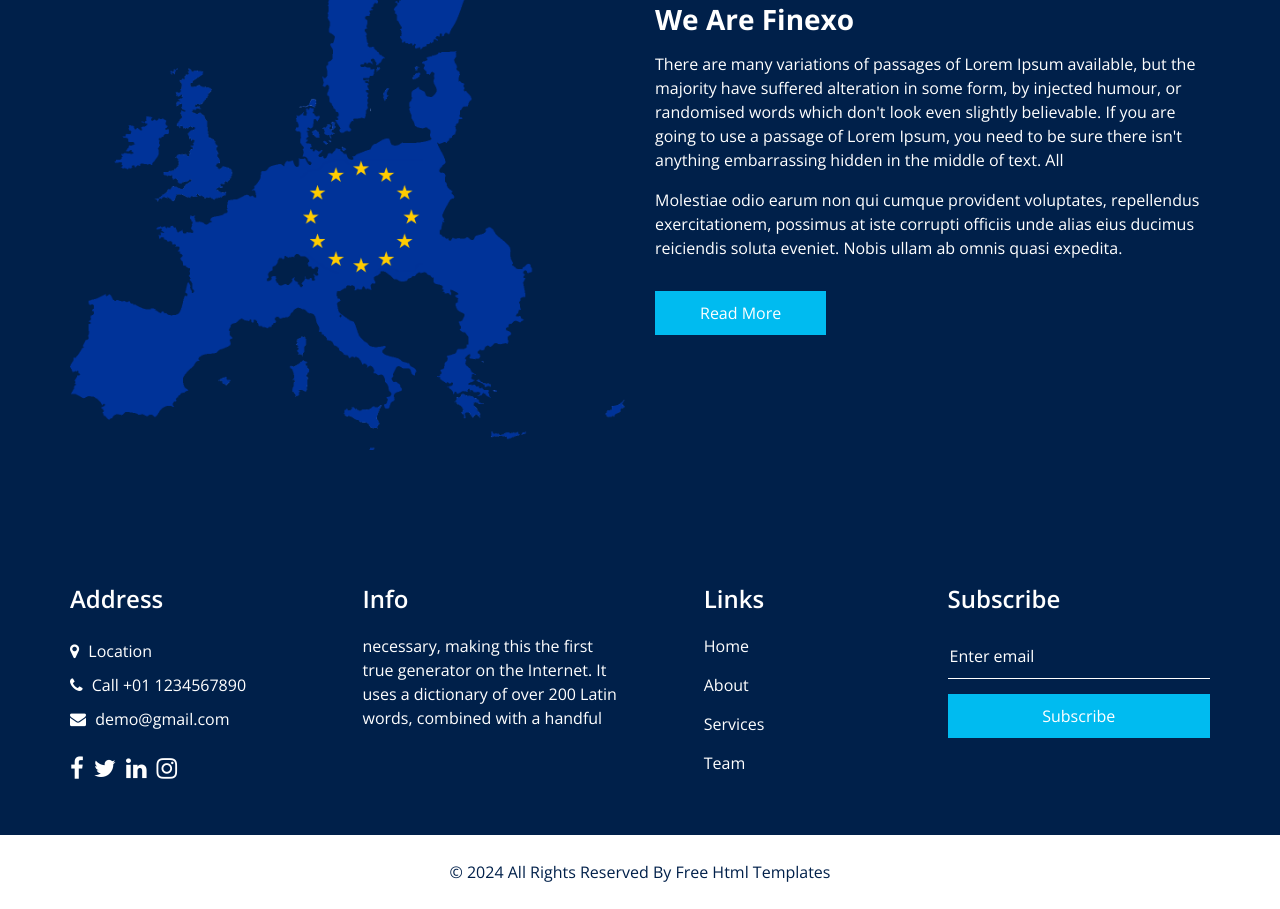
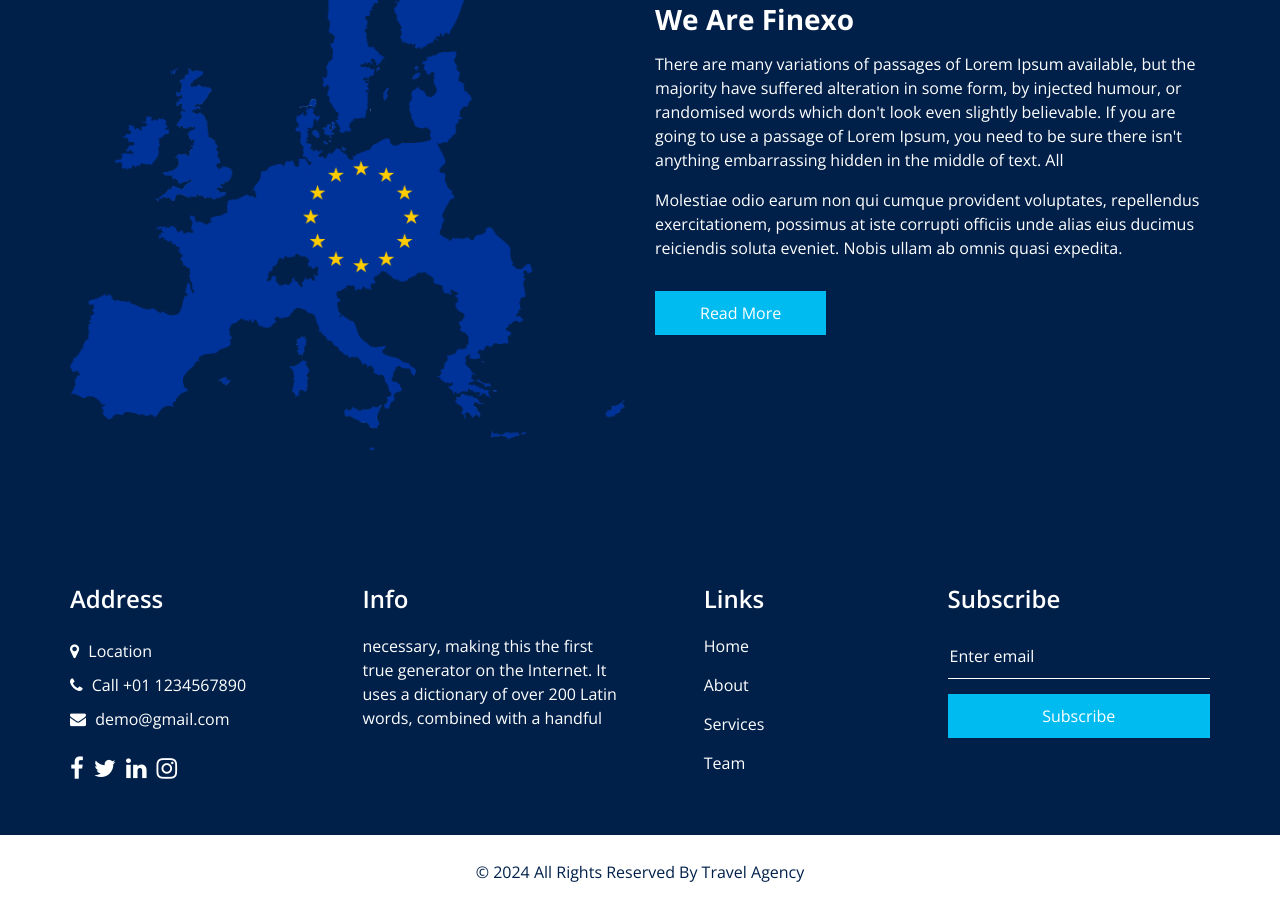
Before and after one commit to kidusta/Travel, a plain HTML site: page about.html in a window 1280 px wide. Shown: the part 396-1305 px from the top of the page. Drawn offline with nearby package versions, Linux system fonts and the light colour scheme; some packages are replaced by stand-ins of ours.

Commit message:
Update about.html

```diff
--- a/about.html
+++ b/about.html
@@ -235,10 +235,8 @@
   <section class="footer_section">
     <div class="container">
       <p>
-        &copy; <span id="displayYear"></span> All Rights Reserved By
-        <a href="https://html.design/">Free Html Templates</a>
+        &copy; <span id="displayYear"></span> All Rights Reserved By Travel Agency
       </p>
-    </div>
   </section>
   <!-- footer section -->
 
```
